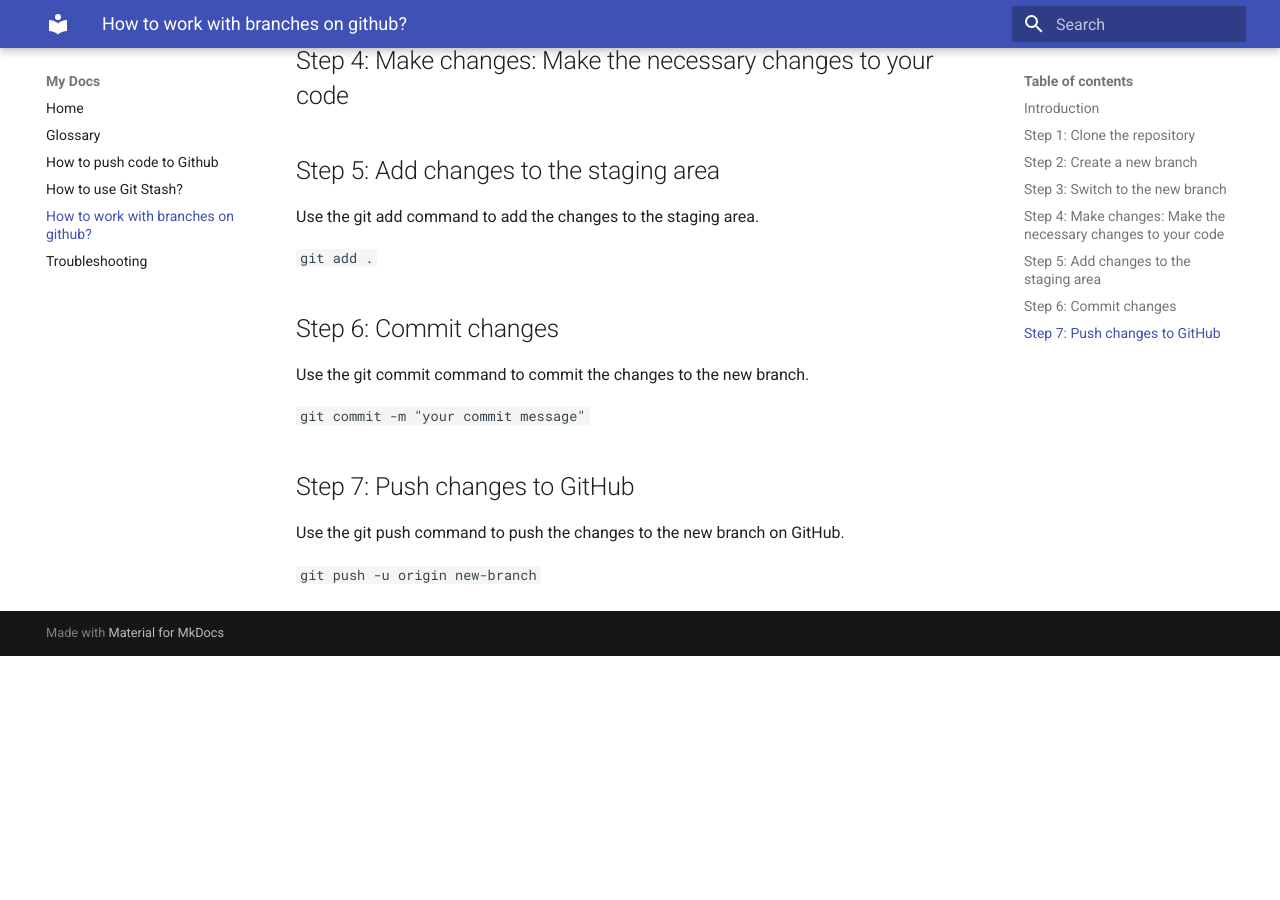
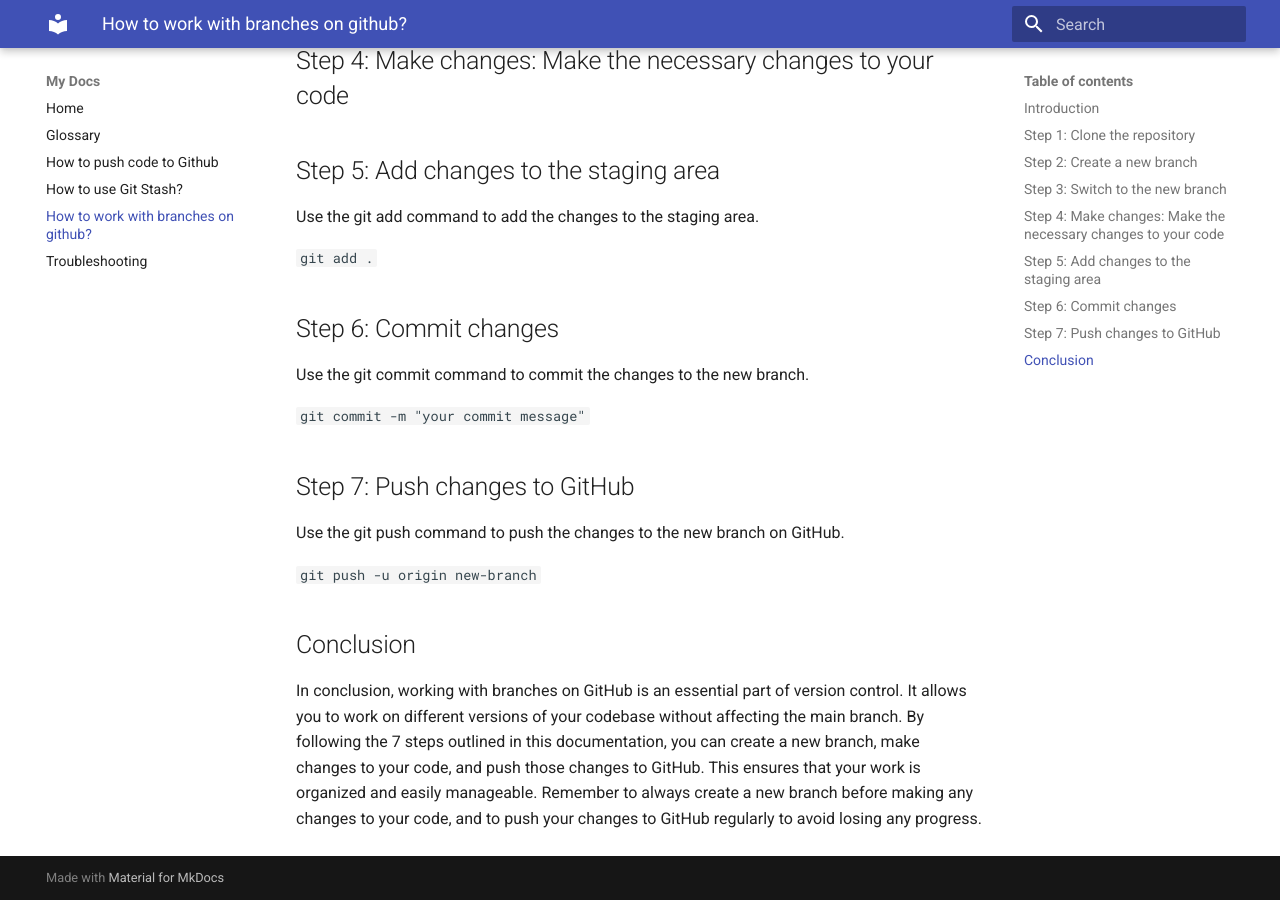
Before and after one commit to royce-c/Comm-Docs, an MkDocs documentation site: the page built from docs/task3.md, in a window 1280 px wide and 900 px high, scrolled down 821 px. Built offline with MkDocs 1.6.1 and Material for MkDocs 9.7.7, drawn with Linux system fonts in a browser that asks for light colours; before the commit the page ends 1477 px from its top, so only the background shows below that.

Commit message:
Conclusion added to all tasks

```diff
--- a/docs/task3.md
+++ b/docs/task3.md
@@ -1,5 +1,7 @@
 # How to work with branches on github?
+
 ## Introduction
+
  One of the most important features of version control systems like Git and GitHub is the ability to create and manage branches. Branches allow you to work on multiple versions of your code simultaneously and keep your work organized.
 
 Here are the 7 steps to create a new branch, make changes, and push those changes to GitHub:
@@ -41,3 +43,7 @@ Use the git commit command to commit the changes to the new branch.
 Use the git push command to push the changes to the new branch on GitHub.
 
 `git push -u origin new-branch`
+
+## Conclusion
+
+In conclusion, working with branches on GitHub is an essential part of version control. It allows you to work on different versions of your codebase without affecting the main branch. By following the 7 steps outlined in this documentation, you can create a new branch, make changes to your code, and push those changes to GitHub. This ensures that your work is organized and easily manageable. Remember to always create a new branch before making any changes to your code, and to push your changes to GitHub regularly to avoid losing any progress.
```
Also changed, not shown: docs/task1.md (+4 -0 lines), docs/task2.md (+4 -0 lines).
